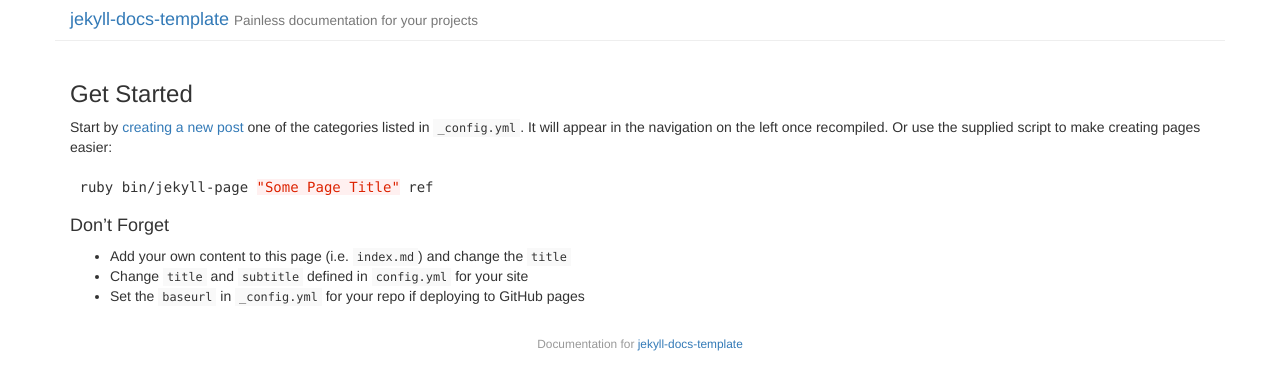
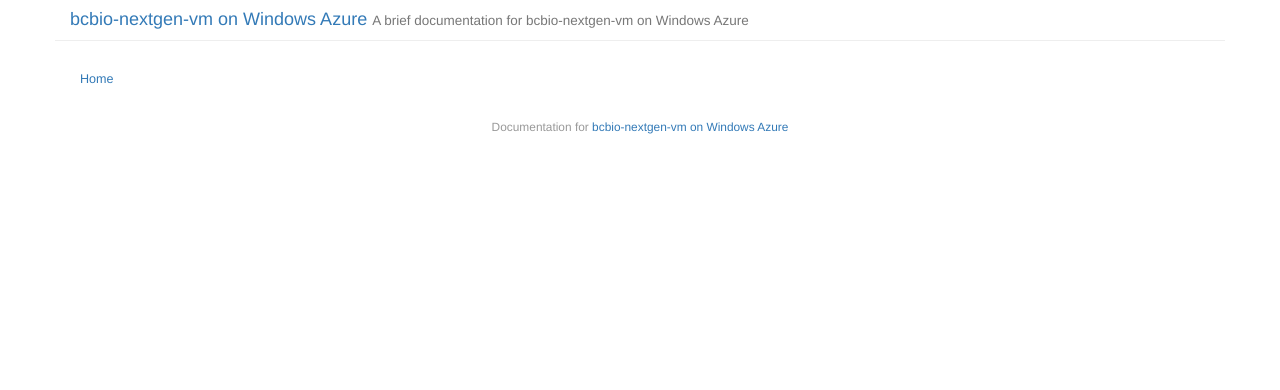
Before and after one commit to alexcoman/docs-azure-bcbiovm, a Jekyll site: the page built from index.md, in a window 1280 px wide. Shown: the top 390 px of the page. Built offline with Jekyll 4.4.1, drawn with Linux system fonts in a browser that asks for light colours; Markdown is read by kramdown in place of the engine named in the settings.

Commit message:
Update template configuration

````diff
--- a/_config.yml
+++ b/_config.yml
@@ -1,46 +1,13 @@
-# Site title and subtitle. This is used in _includes/header.html
-title: 'jekyll-docs-template'
-subtitle: 'Painless documentation for your projects'
+title: 'bcbio-nextgen-vm on Windows Azure'
+subtitle: 'A brief documentation for bcbio-nextgen-vm on Windows Azure'
 
-# if you wish to integrate disqus on pages set your shortname here
-disqus_shortname: ''
-
-# if you use google analytics, add your tracking id here
-google_analytics_id: ''
-
-# Enable/show navigation. There are there options:
-#   0 - always hide
-#   1 - always show
-#   2 - show only if posts are present
-navigation: 2
-
-# URL to source code, used in _includes/footer.html
-codeurl: 'https://github.com/bruth/jekyll-docs-template'
-
-# Default categories (in order) to appear in the navigation
-sections: [
-    ['doc', 'Documentation'],
-    ['tut', 'Tutorial'],
-    ['ref', 'Reference'],
-    ['dev', 'Developers'],
-    ['post', 'Posts']
-]
-
-# Keep as an empty string if served up at the root. If served up at a specific
-# path (e.g. on GitHub pages) leave off the trailing slash, e.g. /my-project
-baseurl: ''
-
-# Dates are not included in permalinks
+baseurl: '/project/bcbio-nextgen-vm'
 permalink: none
-
-# Syntax highlighting
 highlighter: pygments
-
-# Since these are pages, it doesn't really matter
 future: true
 
 # Exclude non-site files
-exclude: ['bin', 'README.md']
+exclude: ['README.md', '.gitignore']
 
 # Use the redcarpet Markdown renderer
 markdown: redcarpet
@@ -55,3 +22,17 @@ redcarpet:
         'tables',
         'hardwrap'
     ]
+
+# Setting for jekyll-docs-template
+
+# Enable/show navigation. There are there options:
+#   0 - always hide
+#   1 - always show
+#   2 - show only if posts are present
+navigation: 1
+disqus_shortname: ''
+google_analytics_id: ''
+codeurl: 'https://github.com/alexandrucoman/docs-azure-bcbiovm'
+sections: [
+    ['doc', 'Documentation'],
+]
--- a/index.md
+++ b/index.md
@@ -1,18 +1,4 @@
 ---
 layout: default
-title: "Jekyll Docs Template"
+title: "bcbio-nextgen-vm on Windows Azure"
 ---
-
-### Get Started
-
-Start by [creating a new post](http://jekyllrb.com/docs/posts/) one of the categories listed in `_config.yml`. It will appear in the navigation on the left once recompiled. Or use the supplied script to make creating pages easier:
-
-```bash
-ruby bin/jekyll-page "Some Page Title" ref
-```
-
-#### Don't Forget
-
-- Add your own content to this page (i.e. `index.md`) and change the `title`
-- Change `title` and `subtitle` defined in `config.yml` for your site
-- Set the `baseurl` in `_config.yml` for your repo if deploying to GitHub pages
````
Also changed, not shown: 1 other file.
